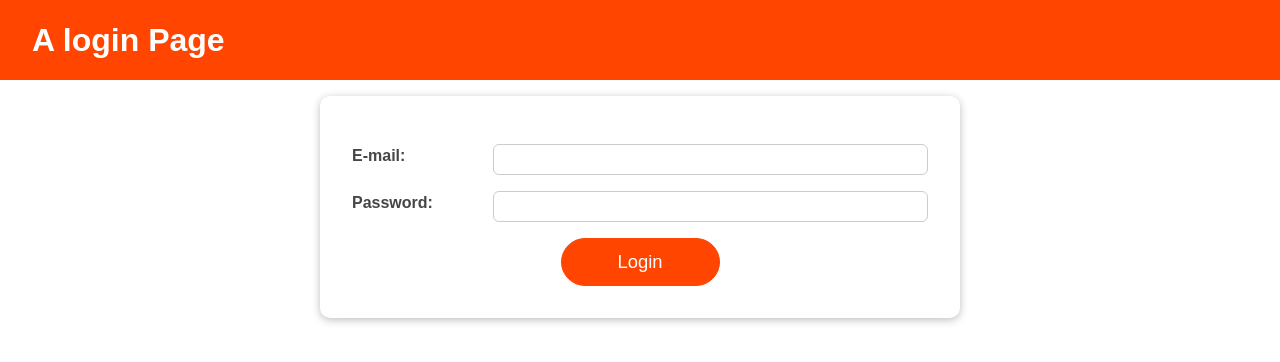
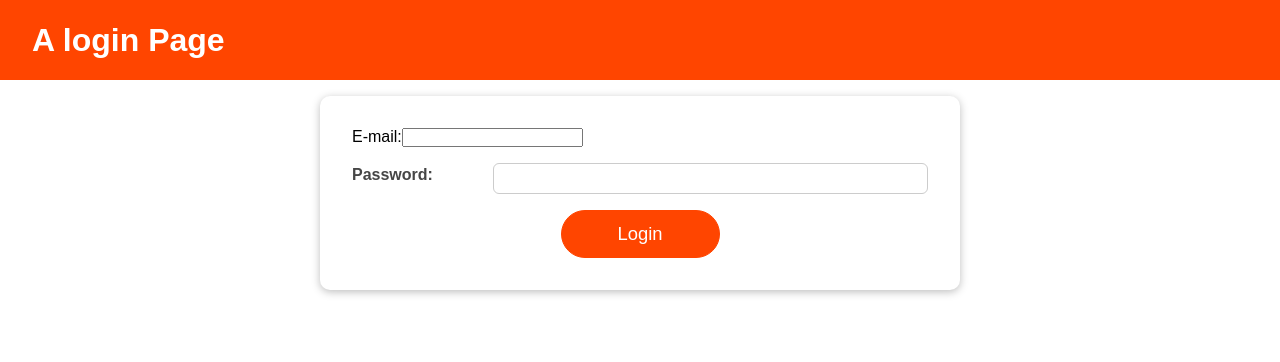
Before and after one commit to MwauStephen/React-Logg-In, a React (Create React App) app: page / in a window 1280 px wide. Shown: the top 362 px of the page. Built offline with nearby package versions, Linux system fonts and the light colour scheme.

Commit message:
added state to validate the email and password

```diff
--- a/src/Components/Login/Login.js
+++ b/src/Components/Login/Login.js
@@ -1,20 +1,31 @@
-import React from "react";
+import React, { useState } from "react";
 import Button from "../UI/Button/Button";
 import Card from "../UI/Card/Card";
 import styles from "./Login.module.css";
 
 const Login = () => {
+  const [emailIsValid, setEmailIsValid] = useState();
+  const [passwordIsValid, setPassworIsValid] = useState();
+
   const formSubmitHandler = (event) => {
     event.preventDefault();
   };
   return (
     <Card className={styles.login}>
       <form onSubmit={formSubmitHandler}>
-        <div className={styles.control}>
+        <div
+          className={`${styles.controls} ${
+            emailIsValid === false ? styles.invalid : ""
+          }`}
+        >
           <label htmlFor="email">E-mail:</label>
           <input type="email" id="email" />
         </div>
-        <div className={styles.control}>
+        <div
+          className={`${styles.control} ${
+            passwordIsValid === false ? styles.invalid : ""
+          }`}
+        >
           <label htmlFor="password">Password:</label>
           <input type="password" id="password" />
         </div>
```
